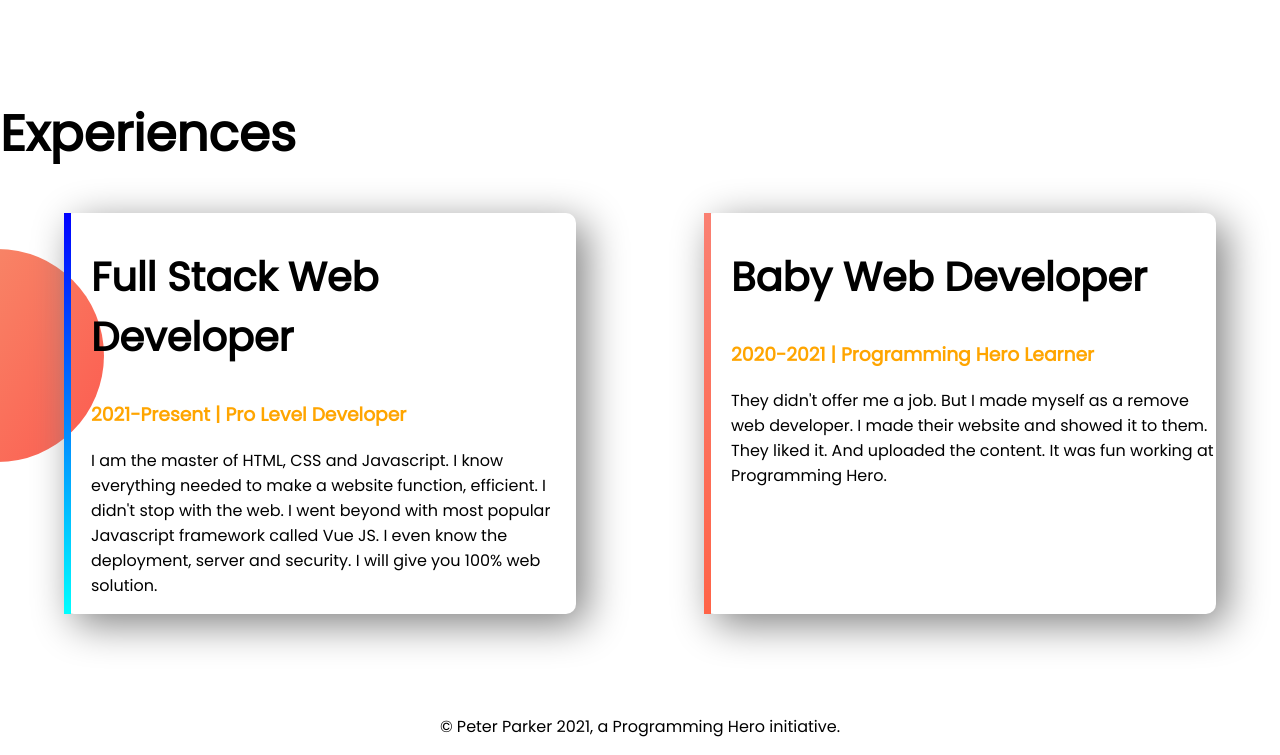
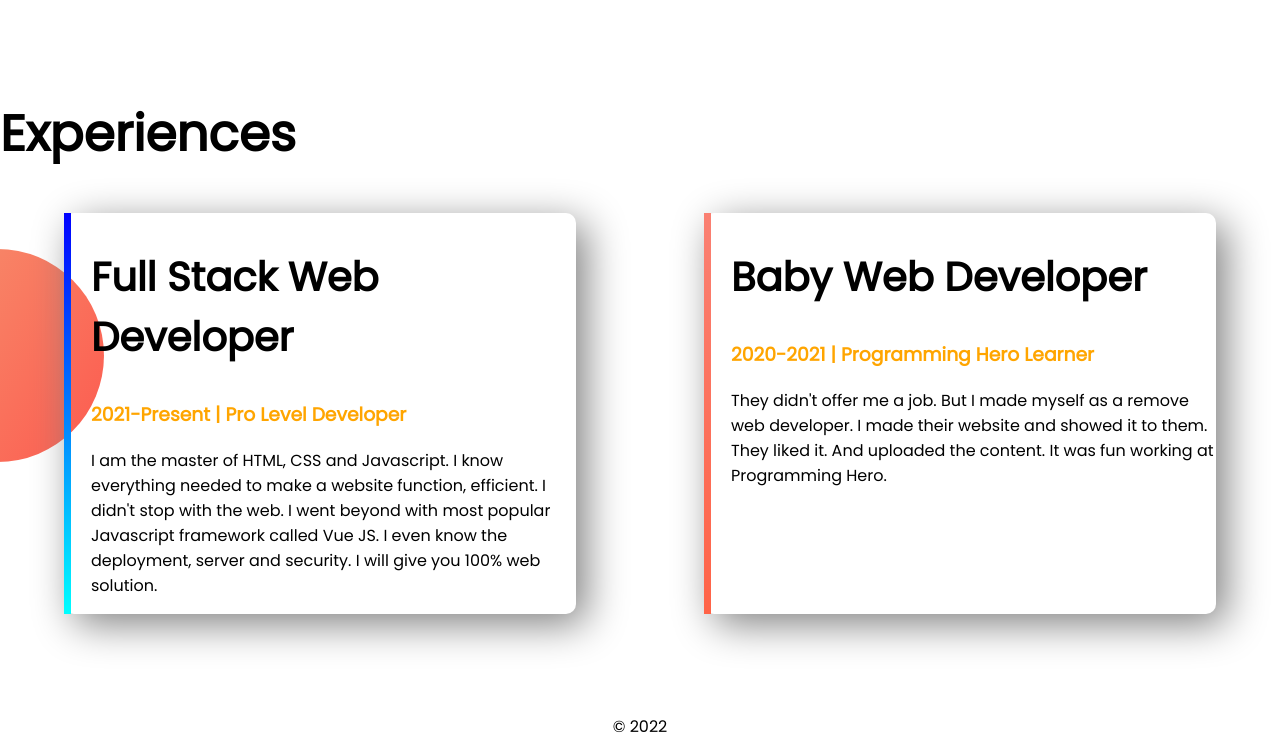
Before and after one commit to joynall/developer-portfolio, a plain HTML site: page index.html in a window 1280 px wide. Shown: the part 1091-1846 px from the top of the page. Drawn offline with Linux system fonts and the light colour scheme.

Commit message:
Update index.html

```diff
--- a/index.html
+++ b/index.html
@@ -79,7 +79,7 @@
     </section>
 
     <footer>
-        <p>© Peter Parker 2021, a Programming Hero initiative.</p>
+        <p>© 2022</p>
     </footer>
 
 </body>
```
